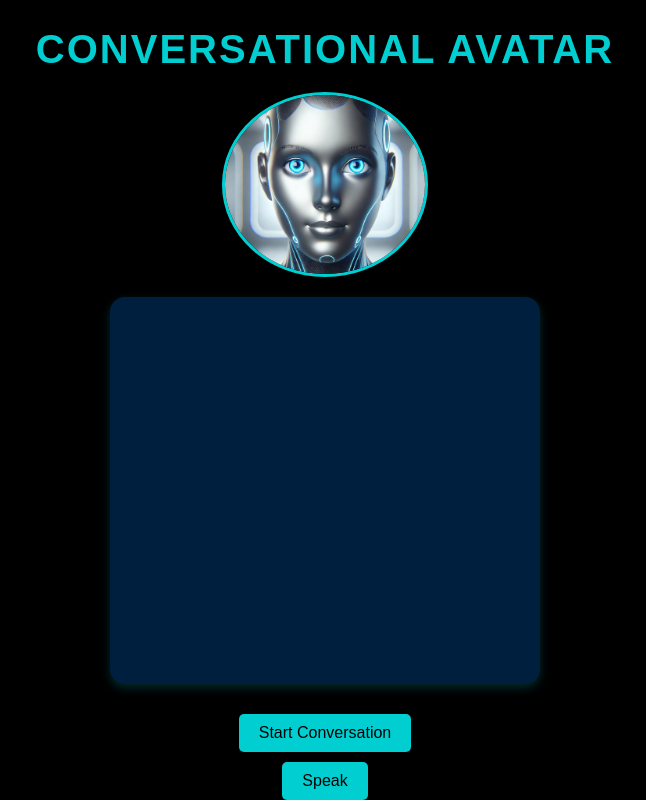
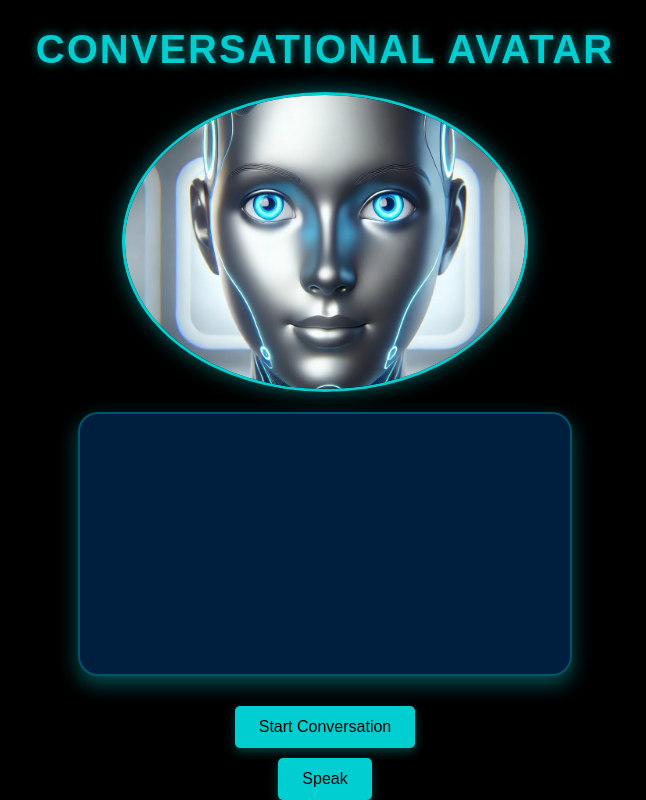
Before and after one commit to GurenMashu/ConversationalCompanion_prjct, a Flask app: page / in a window 1280 px wide. Shown: the whole page, without its empty margins (315-961 px from the left). Run offline with Flask 3, Linux system fonts and the light colour scheme; parts of the project's set-up code (start-up, migrations or seed data) failed here and were passed over; some libraries are stand-ins or nearby versions.

Commit message:
1.Improved styles.css 2.Implemented a typing effect as the ai response is slowly displayed in the chat container 3.Removed unwanted test.py file and the audio files

```diff
--- a/static/script.js
+++ b/static/script.js
@@ -63,11 +63,33 @@ socket.on("ai_audio_end", () => {
     avatarImage.src = neutralAvatarUrl;
 });
 
+// Function to simulate typing effect
+function typeText(element, text, delay = 50) {
+    let index = 0;
+    element.textContent = ""; // Clear the text initially
+
+    const typingInterval = setInterval(() => {
+        if (index < text.length) {
+            element.textContent += text.charAt(index);
+            index++;
+        } else {
+            clearInterval(typingInterval);
+        }
+    }, delay);
+}
+
 // Update Chat History in UI
 function updateChatHistory(history) {
-    chatContainer.innerHTML = ""; // Clear existing messages
+    // Clear only the new messages, not the entire container
+    const existingMessages = chatContainer.querySelectorAll(".user-message, .ai-message");
+    const lastMessage = existingMessages[existingMessages.length - 1];
 
-    history.forEach((entry) => {
+    // If the last message is from the AI, update it instead of adding a new one
+    if (lastMessage && lastMessage.classList.contains("ai-message")) {
+        lastMessage.textContent = `AI: ${history[history.length - 1].ai}`;
+    } else {
+        // Append new messages
+        const entry = history[history.length - 1];
         const userMessage = document.createElement("div");
         userMessage.classList.add("user-message");
         userMessage.textContent = `You: ${entry.user}`;
@@ -77,7 +99,8 @@ function updateChatHistory(history) {
         aiMessage.classList.add("ai-message");
         aiMessage.textContent = `AI: ${entry.ai}`;
         chatContainer.appendChild(aiMessage);
-    });
+        typeText(aiMessage, `AI: ${entry.ai}`); // Simulate typing effect
+    }
 
     // Auto-scroll to the bottom
     chatContainer.scrollTop = chatContainer.scrollHeight;
--- a/static/styles.css
+++ b/static/styles.css
@@ -18,15 +18,23 @@ h1 {
     text-transform: uppercase;
     letter-spacing: 2px;
     margin-bottom: 20px;
+    text-shadow: 0 0 10px rgba(0, 206, 209, 0.7); /* Glowing effect */
 }
 
 #avatar-container {
-    width: 200px;
-    height: 200px;
+    width: 400px;
+    height: 400px;
     border: 3px solid #00CED1;
     border-radius: 50%;
     overflow: hidden;
     margin-bottom: 20px;
+    box-shadow: 0 0 20px rgba(0, 206, 209, 0.5); /* Glowing border */
+    transition: transform 0.3s ease, box-shadow 0.3s ease; /* Smooth hover effect */
+}
+
+#avatar-container:hover {
+    transform: scale(1.05); /* Slightly enlarge on hover */
+    box-shadow: 0 0 30px rgba(0, 206, 209, 0.8); /* Enhanced glow on hover */
 }
 
 #avatar-image {
@@ -36,41 +44,92 @@ h1 {
     transition: opacity 0.3s ease;
 }
 
-
 /* ✅ Chat container styles */
 #chat-container {
-    width: 400px;
-    height: 400px;
+    width: 450px; /* Slightly wider */
+    height: 300px; /* Taller for more messages */
     background-color: #001F3F;
-    border-radius: 15px;
-    padding: 15px;
-    box-shadow: 0 4px 10px rgba(0, 206, 209, 0.2);
+    border-radius: 20px; /* More rounded corners */
+    padding: 20px; /* More padding */
+    box-shadow: 0 8px 20px rgba(0, 206, 209, 0.4); /* Deeper shadow */
     overflow-y: auto; /* Enable scrolling */
     display: flex;
     flex-direction: column;
-    gap: 10px;
+    gap: 15px; /* Increased gap between messages */
     margin-bottom: 20px;
+    border: 2px solid rgba(0, 206, 209, 0.3); /* Subtle border */
+    backdrop-filter: blur(5px); /* Frosted glass effect */
+    transition: transform 0.3s ease, box-shadow 0.3s ease; /* Smooth hover effect */
+}
+
+#chat-container:hover {
+    transform: translateY(-5px); /* Slight lift on hover */
+    box-shadow: 0 12px 25px rgba(0, 206, 209, 0.5); /* Enhanced shadow on hover */
+}
+
+/* Scrollbar styling */
+#chat-container::-webkit-scrollbar {
+    width: 8px; /* Width of the scrollbar */
+}
+
+#chat-container::-webkit-scrollbar-track {
+    background: rgba(0, 206, 209, 0.1); /* Track color */
+    border-radius: 10px;
+}
+
+#chat-container::-webkit-scrollbar-thumb {
+    background: rgba(0, 206, 209, 0.5); /* Thumb color */
+    border-radius: 10px;
+}
+
+#chat-container::-webkit-scrollbar-thumb:hover {
+    background: rgba(0, 206, 209, 0.8); /* Thumb color on hover */
 }
 
 /* ✅ User and AI message styles */
 .user-message, .ai-message {
-    padding: 10px;
-    border-radius: 10px;
+    padding: 12px 16px; /* More padding */
+    border-radius: 15px; /* More rounded corners */
     color: #00CED1;
     max-width: 80%;
     word-wrap: break-word;
+    position: relative; /* For positioning timestamps or icons */
+    animation: fadeIn 0.5s ease; /* Fade-in animation */
 }
 
 .user-message {
-    background-color: #003366;
-    align-self: flex-start;
+    background: linear-gradient(145deg, #0074D9, #005BB5); /* Gradient for user messages */
+    align-self: flex-start; /* Align to the left */
     border-left: 5px solid #00CED1;
+    box-shadow: 0 4px 10px rgba(0, 116, 217, 0.3); /* Shadow for user messages */
 }
 
 .ai-message {
-    background-color: #008080;
+    background: linear-gradient(145deg, #1E8449, #186A3B); /* Darker green gradient */
     align-self: flex-end;
     border-left: 5px solid #008080;
+    box-shadow: 0 4px 10px rgba(46, 204, 64, 0.3);
+    color: #E0F7FA; /* Light cyan text for better contrast */
+}
+
+/* Timestamp for messages (optional) */
+.message-timestamp {
+    font-size: 10px; /* Smaller font size */
+    color: rgba(255, 255, 255, 0.7); /* Semi-transparent text */
+    margin-top: 5px; /* Spacing above the timestamp */
+    display: block; /* Ensure it appears on a new line */
+}
+
+/* Fade-in animation for messages */
+@keyframes fadeIn {
+    from {
+        opacity: 0;
+        transform: translateY(10px);
+    }
+    to {
+        opacity: 1;
+        transform: translateY(0);
+    }
 }
 
 /* ✅ Button styles */
@@ -79,70 +138,16 @@ h1 {
     color: #000;
     border: none;
     border-radius: 5px;
-    padding: 10px 20px;
+    padding: 12px 24px; /* Slightly larger padding */
     font-size: 1rem;
     cursor: pointer;
     margin-top: 10px;
-    transition: background-color 0.3s ease;
+    transition: background-color 0.3s ease, transform 0.3s ease; /* Smooth hover effect */
+    box-shadow: 0 4px 10px rgba(0, 206, 209, 0.3); /* Shadow for buttons */
 }
 
 #start-convo-btn:hover, #speak-btn:hover {
     background-color: #008080;
+    transform: translateY(-3px); /* Slight lift on hover */
+    box-shadow: 0 6px 15px rgba(0, 206, 209, 0.5); /* Enhanced shadow on hover */
 }
-
-/* ✅ For scrollbar styling (optional) */
-#chat-container::-webkit-scrollbar {
-    width: 8px;
-}
-
-#chat-container::-webkit-scrollbar-thumb {
-    background-color: #00CED1;
-    border-radius: 10px;
-}
-
-#chat-container::-webkit-scrollbar-track {
-    background-color: #001F3F;
-}
-
-
-/* #chat {
-    width: 400px;
-    background-color: #001F3F;
-    border-radius: 15px;
-    padding: 20px;
-    box-shadow: 0 4px 10px rgba(0, 206, 209, 0.2);
-} */
-
-
-
-/* .text-box {
-    background-color: #003366;
-    border-radius: 10px;
-    padding: 10px;
-    margin-bottom: 10px;
-    color: #00CED1;
-}
-
-.text-box.user {
-    border-left: 5px solid #00CED1;
-}
-
-.text-box.ai {
-    border-left: 5px solid #008080;
-}
-
-#start-btn {
-    background-color: #00CED1;
-    color: #000;
-    border: none;
-    border-radius: 5px;
-    padding: 10px 20px;
-    font-size: 1rem;
-    cursor: pointer;
-    margin-top: 20px;
-    transition: background-color 0.3s ease;
-}
-
-#start-btn:hover {
-    background-color: #008080;
-} */
--- a/test.py
+++ /dev/null
@@ -1,5 +0,0 @@
-import pyttsx3
-
-engine = pyttsx3.init()
-engine.say("Hello, how are you?")
-engine.runAndWait()
```
Also changed, not shown: 2 other files.
